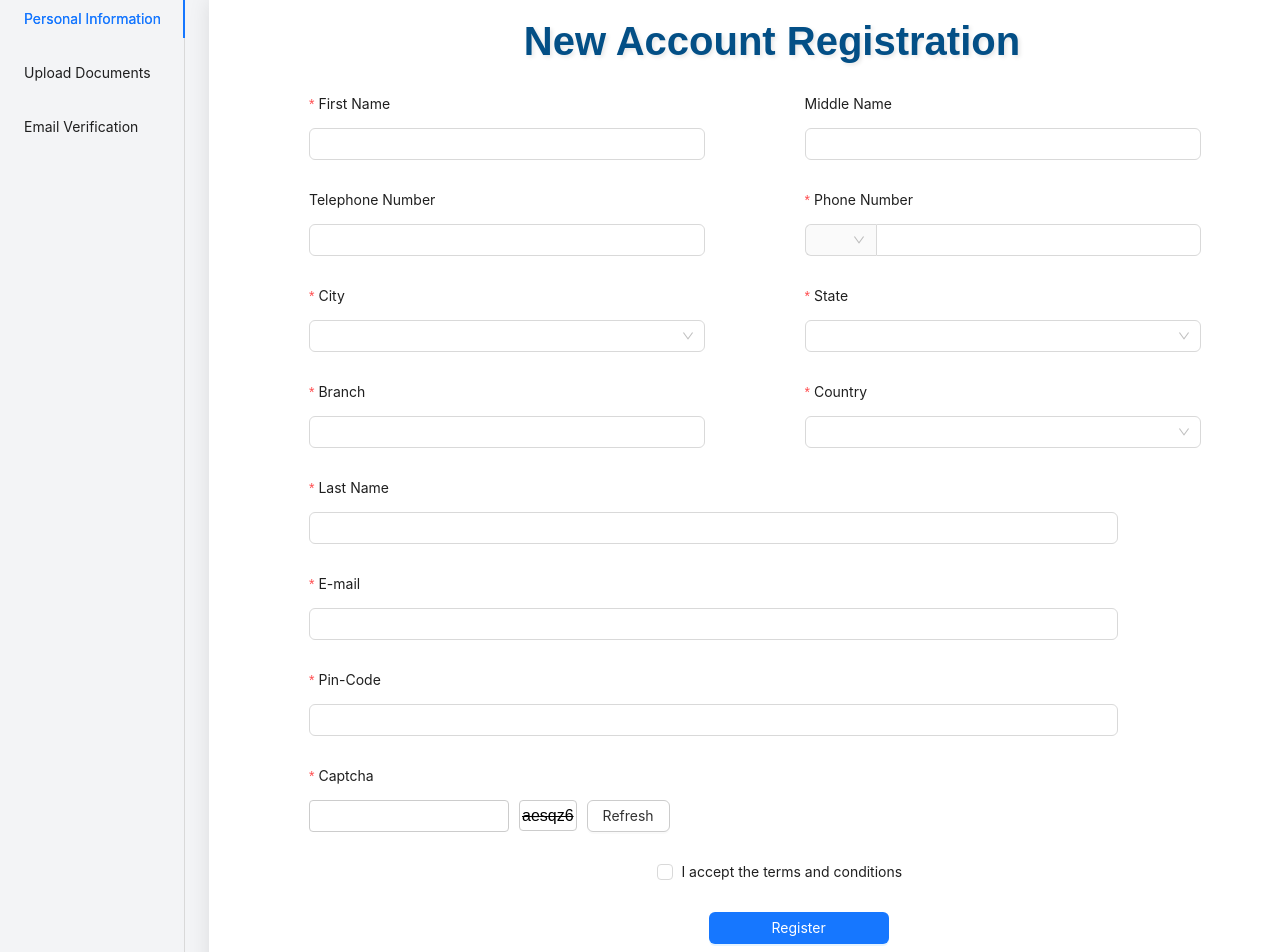
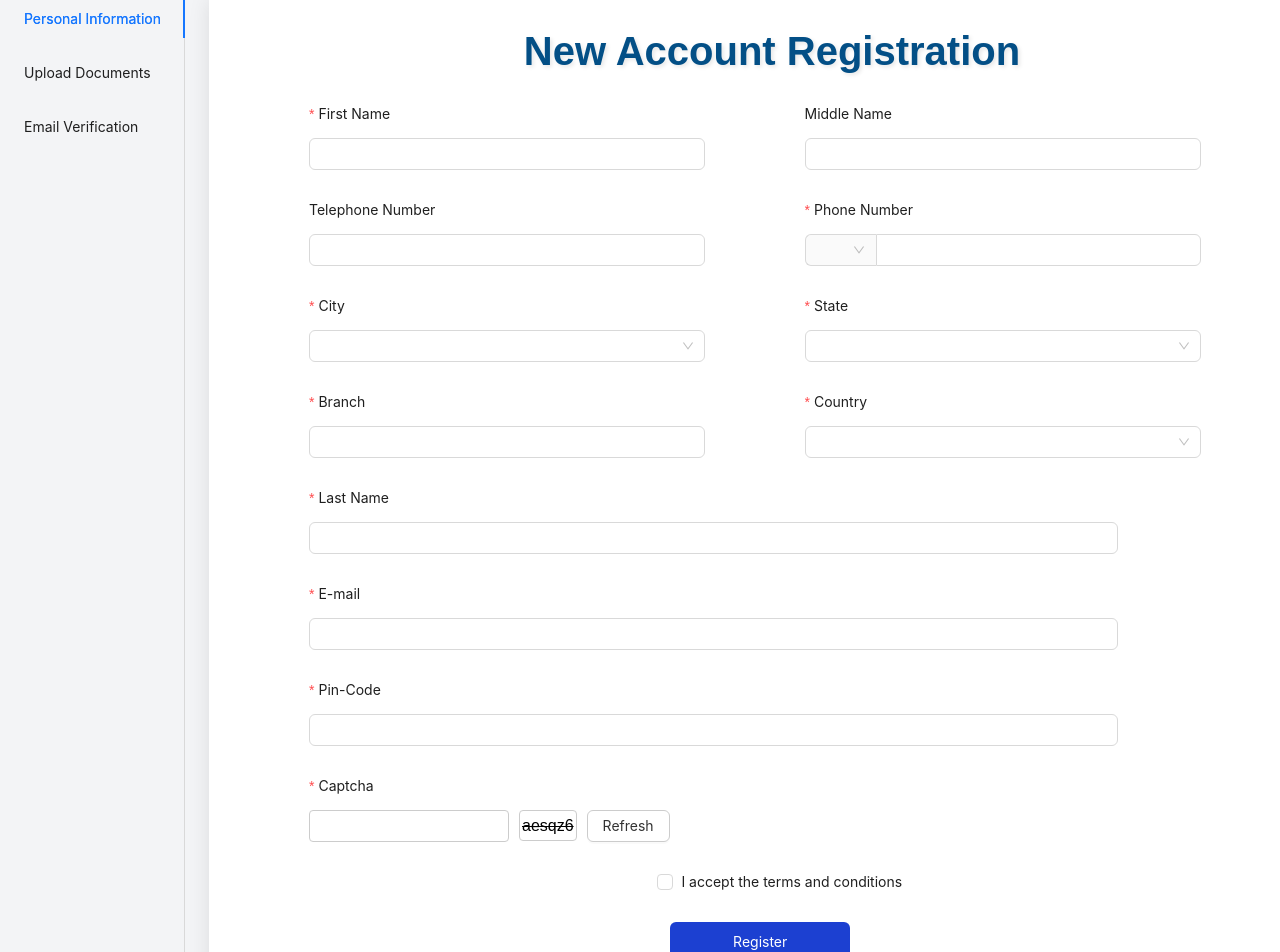
Before and after one commit to VTS-ENTERPRISES-INDIA-PRIVATE-LIMITED/Banking_Frontend, a React (Create React App) app: page / in a window 1280 px wide. Shown: the top 952 px of the page. Built offline with nearby package versions, Linux system fonts and the light colour scheme.

Commit message:
siva commits

```diff
--- a/src/Components/AgentRegistration/AgentRegistration.css
+++ b/src/Components/AgentRegistration/AgentRegistration.css
@@ -14,6 +14,7 @@
   text-align: center;
   font-family: Arial, Helvetica, sans-serif;
   font-size: 2.5rem;
+  margin-top: 10px;
   margin-left: 35px;
   margin-bottom: 30px;
   color: rgb(3, 79, 134);
@@ -44,7 +45,7 @@
 
 .form-section .button {
   width: 180px;
-  margin-left: 32vw;
+  margin-left: 29vw;
 }
 
 .form-section .intro {
--- a/src/Components/AgentRegistration/AgentRegistration.jsx
+++ b/src/Components/AgentRegistration/AgentRegistration.jsx
@@ -257,7 +257,7 @@ const AgentRegistration = ({ onComplete}) => {
                     wrapperCol={{ span: 24 }}
                     style={{ textAlign: 'center' }}
                   >
-                    <Button type="primary" htmlType="submit" style={{ width: '100%' }} >Register</Button>
+                    <Button type="primary" htmlType="submit" style={{ width: '100%',height:'40px',backgroundColor:' #1c40d1'}} >Register</Button>
 
                   </Form.Item>
               </div>
--- a/src/Components/Tabss.jsx
+++ b/src/Components/Tabss.jsx
@@ -1,45 +1,57 @@
-import { BrowserRouter, Routes, Route } from 'react-router-dom'
+import { BrowserRouter, Routes, Route } from 'react-router-dom';
 import Upload from './Uploads/Uploads';
-import Login from './Login/Login'
-import ForgotPassword from './ForgotPassword/ForgotPassword'
+import Login from './Login/Login';
+import ForgotPassword from './ForgotPassword/ForgotPassword';
 import ResetPassword from './PasswordReset/PasswordReset';
 import EmailVerification from './EmailVerification/EmailVerification';
 import React, { useState } from 'react';
 import { Tabs } from 'antd';
-import PersonalDetails from './AgentRegistration/AgentRegistration'
+import PersonalDetails from './AgentRegistration/AgentRegistration';
+
 const Tabss = () => {
   const [tabPosition, setTabPosition] = useState('left');
   const [completedTabs, setCompletedTabs] = useState([]);
+  const [activeKey, setActiveKey] = useState('1');
 
   const handleFormSubmit = () => {
-    setCompletedTabs([...completedTabs, '1']);
+    setCompletedTabs([...completedTabs, '3']);
   };
-  const [activeKey,setActiveKey] = useState('1')
+
+  const handleTabComplete = (tabKey) => {
+    if (tabKey === '1') {
+      setCompletedTabs([...completedTabs, tabKey]);
+    }
+  };
+
   const handletab = (key) => {
-  setActiveKey(key)
-}
-  const labelArray = ["Personal Information", "Upload Documents", "Email Verification"];
-  const tabArray = [<PersonalDetails onComplete={(e)=>handletab(e)} />, <Upload onComplete={(e)=>handletab(e)}/>, <EmailVerification onSubmit={handleFormSubmit}/>];
+    setActiveKey(key);
+  };
+
+  const labelArray = ['Personal Information', 'Upload Documents', 'Email Verification'];
+  const tabArray = [
+    <PersonalDetails onComplete={() => handleTabComplete('1')} />,
+    <Upload onComplete={() => handleTabComplete('2')} />,
+    <EmailVerification onSubmit={handleFormSubmit} />,
+  ];
+
   const handleTabs = (key) => {
-    setActiveKey(key)
-    console.log("key cliked is " ,key)
-  }
+    setActiveKey(key);
+    console.log('key clicked is ', key);
+  };
+
   return (
     <div>
-
       <Tabs
-        defaultActiveKey='1'
+        defaultActiveKey="1"
         activeKey={activeKey}
         onChange={handleTabs}
         tabPosition={tabPosition}
         items={tabArray.map((item, i) => {
-
           const id = String(i + 1);
-          const key = i
           return {
             label: (
               <span>
-                {labelArray[i]} {completedTabs.includes(id) && <span className="completed-tab">&#10003;</span>}
+                {labelArray[i]} {completedTabs.includes(id) && <span className="completed-tab" >✅</span>}
               </span>
             ),
             key: id,
@@ -47,9 +59,8 @@ const Tabss = () => {
           };
         })}
       />
+    </div>
+  );
+};
 
-    </div>
-  )
-}
-
-export default Tabss
+export default Tabss;
```
